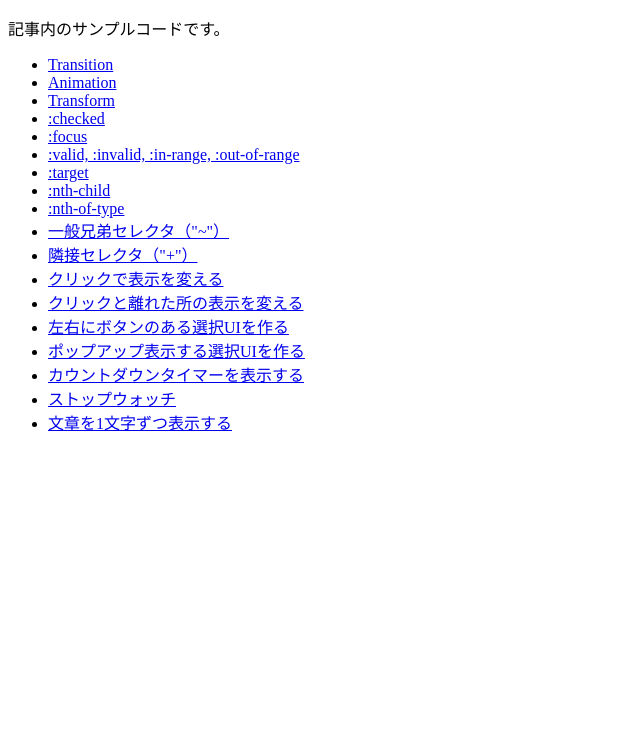
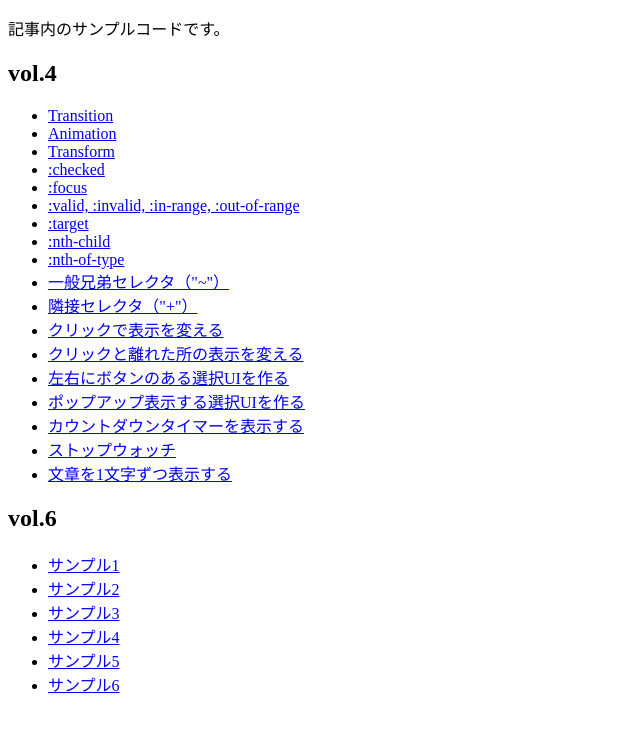
Before and after one commit to hurumeki/css-games, a website: page samples/index.html in a window 1280 px wide. Shown: the whole page, without its empty margins (0-640 px from the left). Drawn offline with Linux system fonts and the light colour scheme.

Commit message:
Fix samples

```diff
--- a/samples/index.html
+++ b/samples/index.html
@@ -10,6 +10,7 @@
 
 <p>記事内のサンプルコードです。</p>
 
+<h2>vol.4</h2>
 <ul>
   <li><a href="./1.html">Transition</a></li>
   <li><a href="./2.html">Animation</a></li>
@@ -30,5 +31,14 @@
   <li><a href="./16-2.html">ストップウォッチ</a></li>
   <li><a href="./17.html">文章を1文字ずつ表示する</a></li>
 </ul>
+<h2>vol.6</h2>
+<ul>
+  <li><a href="./vol6/1.html">サンプル1</a></li>
+  <li><a href="./vol6/2.html">サンプル2</a></li>
+  <li><a href="./vol6/3.html">サンプル3</a></li>
+  <li><a href="./vol6/4.html">サンプル4</a></li>
+  <li><a href="./vol6/5.html">サンプル5</a></li>
+  <li><a href="./vol6/6.html">サンプル6</a></li>
+</ul>
 </body>
 </html>
```
Also changed, not shown: game/index.html (+2 -3 lines), index.html (+2 -2 lines), README.md, samples/vol6/1.html (renamed from samples/vol5/1.html), samples/vol6/2.html (renamed from samples/vol5/2.html), samples/vol6/3.html (renamed from samples/vol5/3.html), samples/vol6/4.html (renamed from samples/vol5/4.html), samples/vol6/5.html (renamed from samples/vol5/5.html), samples/vol6/6.html (renamed from samples/vol5/6.html).
